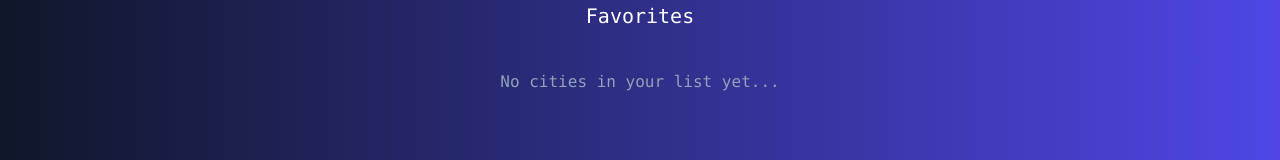
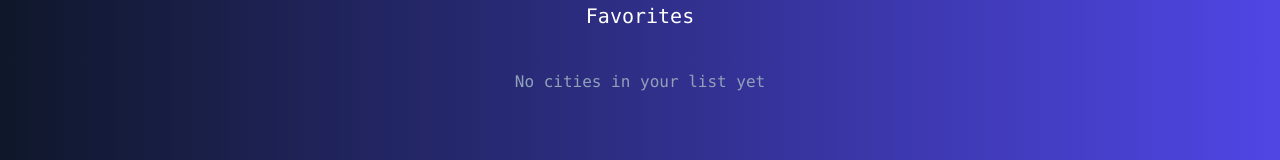
Before and after one commit to Raftouch/horizons-express, a React (Vite) app in the folder client/: page / in a window 1280 px wide. Shown: the part 192-352 px from the top of the page. Built offline with nearby package versions, Linux system fonts and the light colour scheme.

Commit message:
:zap: update translations

```diff
--- a/client/src/components/Favorite.tsx
+++ b/client/src/components/Favorite.tsx
@@ -39,7 +39,7 @@ export default function Favorite() {
           </div>
         </div>
       ) : (
-        <div className="text-slate-400">No cities in your list yet...</div>
+        <div className="text-slate-400">{t("emptyList")}</div>
       )}
     </div>
   );
--- a/client/src/i18n.ts
+++ b/client/src/i18n.ts
@@ -16,6 +16,7 @@ i18n
         translation: {
           appTitle: "Horizons Express",
           favCities: "Favorites",
+          emptyList: "No cities in your list yet",
           weather: {
             humidity: "Humidity",
             sunrise: "Sunrise",
@@ -38,6 +39,7 @@ i18n
         translation: {
           appTitle: "Horizons Express",
           favCities: "Favoris",
+          emptyList: "Aucune ville dans votre liste pour le moment",
           weather: {
             humidity: "Humidité",
             sunrise: "Lever du soleil",
@@ -60,6 +62,7 @@ i18n
         translation: {
           appTitle: "Экспресс Горизонты",
           favCities: "Избранное",
+          emptyList: "В Вашем списке пока нет городов",
           weather: {
             humidity: "Влажность",
             sunrise: "Восход солнца",
```
